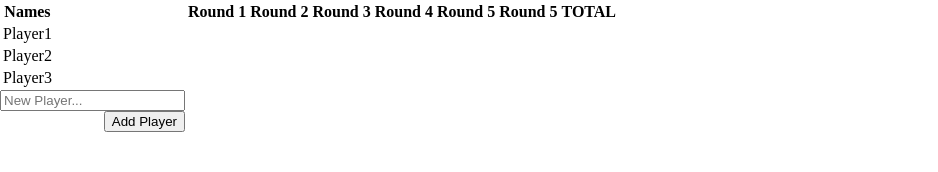
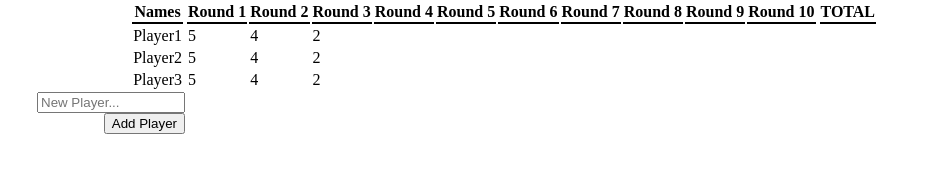
Before and after one commit to naznsan/GameNightScoreTracker, a plain HTML site: page index.html in a window 1280 px wide. Shown: the whole page, without its empty margins (0-938 px from the left). Drawn offline with Linux system fonts and the light colour scheme.

Commit message:
Starting on rows of scores

```diff
--- a/app.js
+++ b/app.js
@@ -1,6 +1,6 @@
 function Player(name) {
 	this.name = name;
-	this.scores = [];
+	this.scores = [2, 4, 5];
 }
 
 function addPlayer() {
@@ -38,9 +38,26 @@ function populateTableNames() {
 		let row = table.insertRow();
 		let cell = row.insertCell(0);
 		cell.innerHTML = player.name;
-	})
+	});
+}
 
+
+function populateScores() {
+	const table = document.getElementById("scores-table");
+	for (let player of playersList) {
+		let row = table.insertRow();
+		if (player.scores.length == 0) {
+			let cell = row.insertCell(0);
+			cell.innerHTML = 0;
+		} else {
+			player.scores.forEach(score => {
+				let cell = row.insertCell(0);
+				cell.innerHTML = score;
+			})
+		}
+	}
 }
+
 
 var playersList = [];
 playersList.push(new Player("Player1"));
@@ -48,3 +65,4 @@ playersList.push(new Player("Player2"));
 playersList.push(new Player("Player3"));
 
 populateTableNames();
+populateScores();
--- a/index.html
+++ b/index.html
@@ -14,7 +14,6 @@
                 <th>Names</th>
             </thead>
             <tbody id="names-table">
-
             </tbody>
         </table>
 
@@ -27,17 +26,32 @@
 
     <div id="scores-container">
         <table>
-            <tr>
+            <thead>
                 <th>Round 1</th>
                 <th>Round 2</th>
                 <th>Round 3</th>
                 <th>Round 4</th>
                 <th>Round 5</th>
-                <th>Round 5</th>
-                <th>TOTAL</th>
-            </tr>
+                <th>Round 6</th>
+                <th>Round 7</th>
+                <th>Round 8</th>
+                <th>Round 9</th>
+                <th>Round 10</th>
+            </thead>
+            <tbody id="scores-table">
+            </tbody>
         </table>
 
+    </div>
+
+    <div id="totals-container">
+        <table>
+            <thead>
+                <th>TOTAL</th>
+            </thead>
+            <tbody id="totals-table">
+            </tbody>
+        </table>
     </div>
 
     <script src="app.js"></script>
--- a/style.css
+++ b/style.css
@@ -26,11 +26,22 @@ body {
     flex-direction: row;
 }
 
+#names-container {
+    display: flex;
+    flex-direction: column;
+    align-items: flex-end;
+}
+
 form {
     display: flex;
     flex-direction: column;
+    width: 80%;
 }
 
 form button {
     align-self: flex-end;
 }
+
+th {
+    border-bottom: 2px solid black;
+}
```
